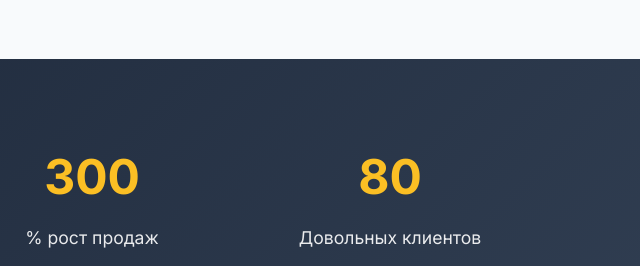
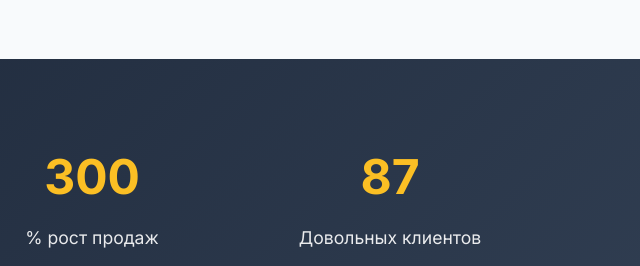
Before and after one commit to Tapzah19/---, a plain HTML site: page index.html in a window 1280 px wide. Shown: the part 2040-2306 px from the top of the page, 399-1039 px from the left. Drawn offline with Linux system fonts and the light colour scheme.

Commit message:
Update index.html

```diff
--- a/index.html
+++ b/index.html
@@ -127,7 +127,7 @@
                     <div class="stat-label">% рост продаж</div>
                 </div>
                 <div class="stat-item">
-                    <div class="stat-number" data-target="80">0</div>
+                    <div class="stat-number" data-target="87">0</div>
                     <div class="stat-label">Довольных клиентов</div>
                 </div>
                 <div class="stat-item">
```
